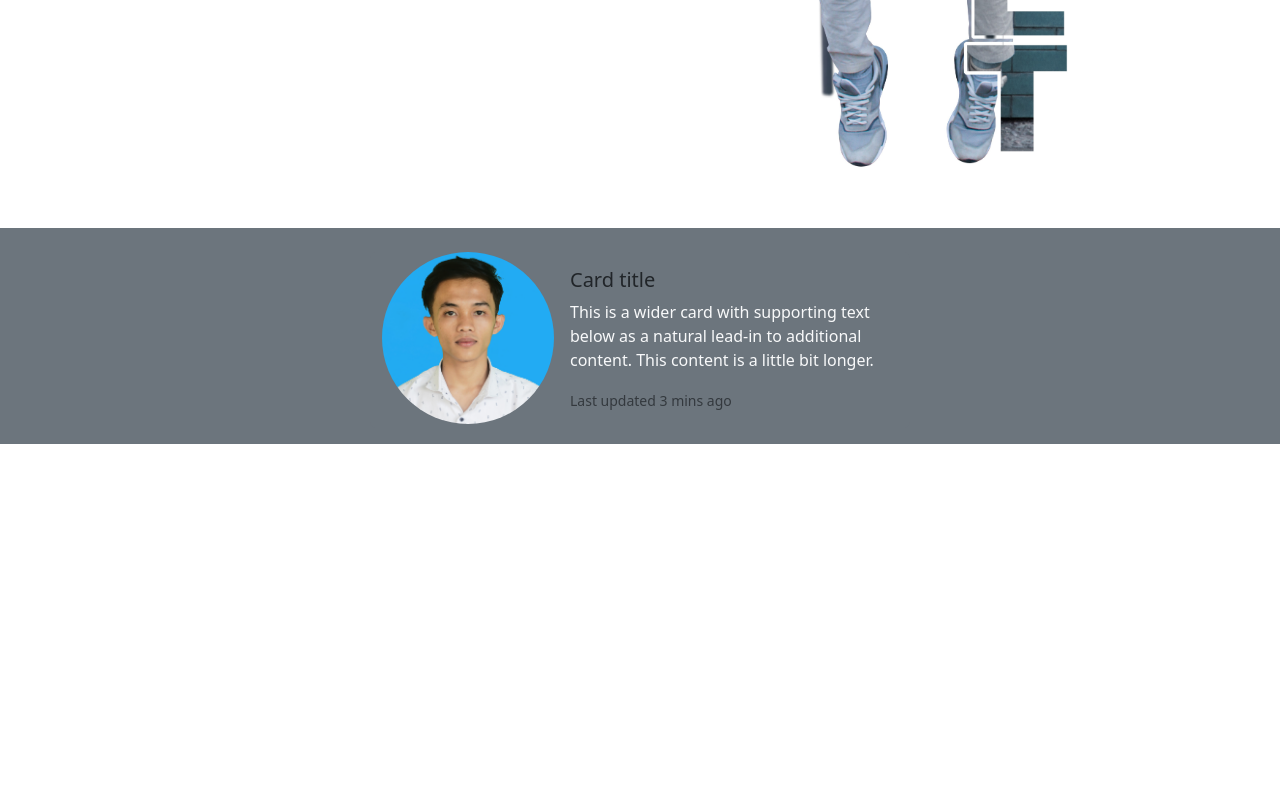
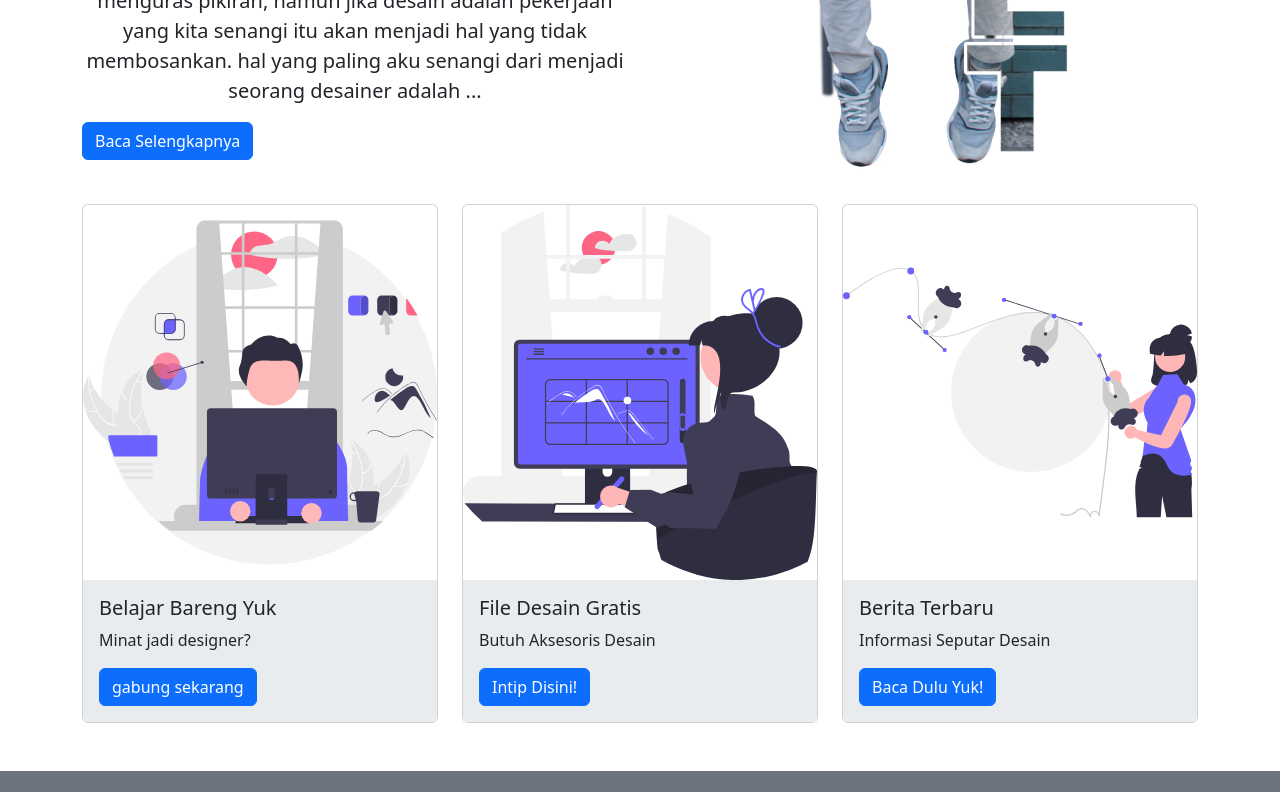
Before and after one commit to samssulanam/desainerdesa, a plain HTML site: page index.html in a window 1280 px wide. Shown: the part 1500-2292 px from the top of the page. Before the commit the page ends 1944 px from the top, so only its background shows below. Drawn offline with nearby package versions, Linux system fonts and the light colour scheme.

Commit message:
oke
perubahan lagi

```diff
--- a/index.html
+++ b/index.html
@@ -34,7 +34,7 @@
       }
 
       to {
-        transform: translateY(0);
+        transform: translateY(1);
         opacity: 1;
       }
     }
@@ -100,7 +100,7 @@
   <div id="carouselExampleFade" class="carousel slide carousel-fade">
     <div class="carousel-inner">
       <div class="carousel-item active">
-        <img src="PAGE 1 (1).png " class="d-block w-100" alt="OKE">
+        <img src="PAGE 1 (1).png" class="d-block w-100" alt="OKE">
         <div class="carousel-caption d-none d-md-block text-light ">
           <h5 style="font-weight:bold ;">PHOTOSHOP</h5>
           <p>hal terbaik yang bisa kamu lakukan ketika masih muda adalah belajar</p>
@@ -108,7 +108,7 @@
         </div>
       </div>
       <div class="carousel-item">
-        <img src="PAGE 1 (2).JPG.png" class="d-block w-100" alt="OKE">
+        <img src="PAGE 1 (2).jpg" class="d-block w-100" alt="OKE">
         <div class="carousel-caption d-none d-md-block text-light ">
           <h5 style="font-weight:bold ;">COREL DRAW</h5>
           <p>hal terbaik yang bisa kamu lakukan ketika masih muda adalah belajar</p>
@@ -116,7 +116,7 @@
         </div>
       </div>
       <div class="carousel-item">
-        <img src="PAGE 1 (3).png" class="d-block w-100" alt="OKE">
+        <img src="PAGE 1 (3).jpg" class="d-block w-100" alt="OKE">
         <div class="carousel-caption d-none d-md-block text-light ">
           <h5 style="font-weight:bold ;">SKETCHUP</h5>
           <p>hal terbaik yang bisa kamu lakukan ketika masih muda adalah belajar</p>
@@ -147,22 +147,67 @@
           Desain tidak hanya tentang membuat sesuatu terlihat menarik,
           tetapi juga tentang memecahkan masalah,
           menciptakan pengalaman pengguna yang lebih baik,
-          dan membantu bisnis mencapai tujuannya</p>
+          dan membantu bisnis mencapai tujuannya.
+          Menjadi Seorang desainer adalah hal yang menurutku menyenangkan
+        ada hal baru yang tiap hari kita ciptakan, meskipun terkadang
+        menguras pikiran, namun jika desain adalah pekerjaan yang kita senangi
+      itu akan menjadi hal yang tidak membosankan. hal yang paling aku senangi dari menjadi seorang desainer adalah ...</p>
+          <button class="btn btn-primary">Baca Selengkapnya</button>
       </div>
-      <div class="col-md-6 .d-none d-md-block">
-
+      <div class="col-md-6 d-none d-md-block">
         <img src="footer.jpg" alt="oke gass" class="img-fluid">
       </div>
     </div>
   </div>
+<!-- card begin -->
+<div class="container mt-4">
+  <div class="row ">
+    <!-- Card 1 -->
+    <div class="col-md-4 ">
+      <div class="card h-100">
+        <img src="card 2.svg" class="card-img-top h-75" alt="gambar mantap">
+        <div class="card-body bg-body-secondary">
+          <h5 class="card-title">Belajar Bareng Yuk</h5>
+          <p class="card-text">Minat jadi designer?</p>
+          <a href="#" class="btn btn-primary">gabung sekarang</a>
+        </div>
+      </div>
+    </div>
 
-  <!-- footer -->
+    <!-- Card 2 -->
+    <div class="col-md-4">
+      <div class="card h-100">
+        <img src="card 1.svg" class="card-img-top h-75" alt="gambar mantap">
+        <div class="card-body bg-body-secondary">
+          <h5 class="card-title">File Desain Gratis</h5>
+          <p class="card-text">Butuh Aksesoris Desain</p>
+          <a href="#" class="btn btn-primary">Intip Disini!</a>
+        </div>
+      </div>
+    </div>
+
+    <!-- Card 3 -->
+    <div class="col-md-4">
+      <div class="card h-100">
+        <img src="card 3.svg" class="card-img-end h-75" alt="gambar mantap">
+        <div class="card-body bg-body-secondary">
+          <h5 class="card-title align-self-end">Berita Terbaru</h5>
+          <p class="card-text">Informasi Seputar Desain</p>
+          <a href="#" class="btn btn-primary">Baca Dulu Yuk!</a>
+        </div>
+      </div>
+    </div>
+  </div>
+</div>
+
+
+<!-- footer -->
   <div class="container-fluid mt-5 pt-4 bg-secondary">
     <div class="row justify-content-center">
       <div class="card mb-3 border-0 bg-secondary " style="max-width: 540px;">
         <div class="row g-0">
-          <div class="col-md-4">
-            <img src="pas foto.jpg" class="img-fluid rounded-pill" alt="gambar profile">
+          <div class="col-md-4 d-flex justify-content-center align-items-center">
+            <img src="pas foto.jpg" class="img-fluid rounded-pill" alt="gambar profile" style="height: 10rem;">
           </div>
           <div class="col-md-8">
             <div class="card-body">
```
Also changed, not shown: PAGE 1 (2).jpg (added), PAGE 1 (3).jpg (added), card 1.svg (added), card 2.svg (added), card 3.svg (added), 2 other files.
